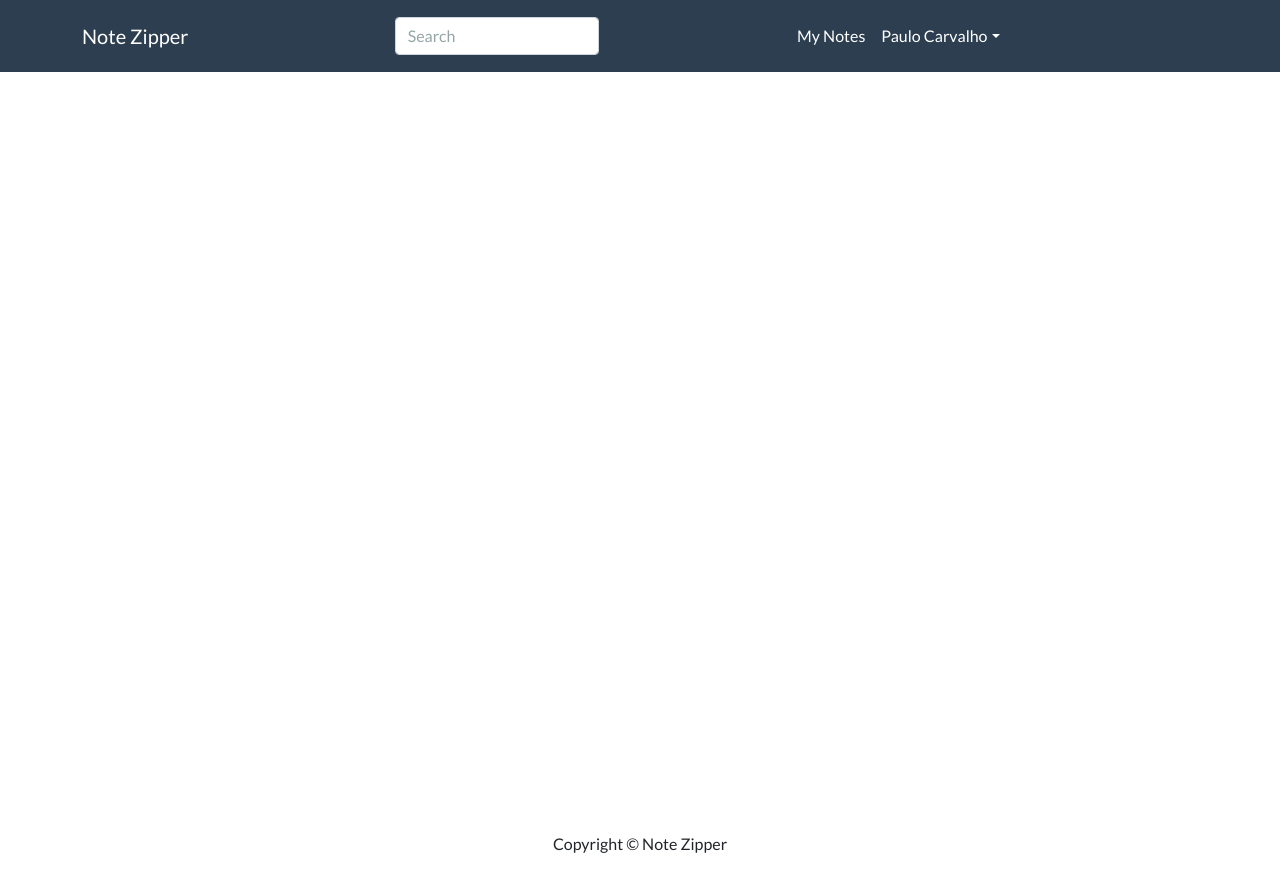
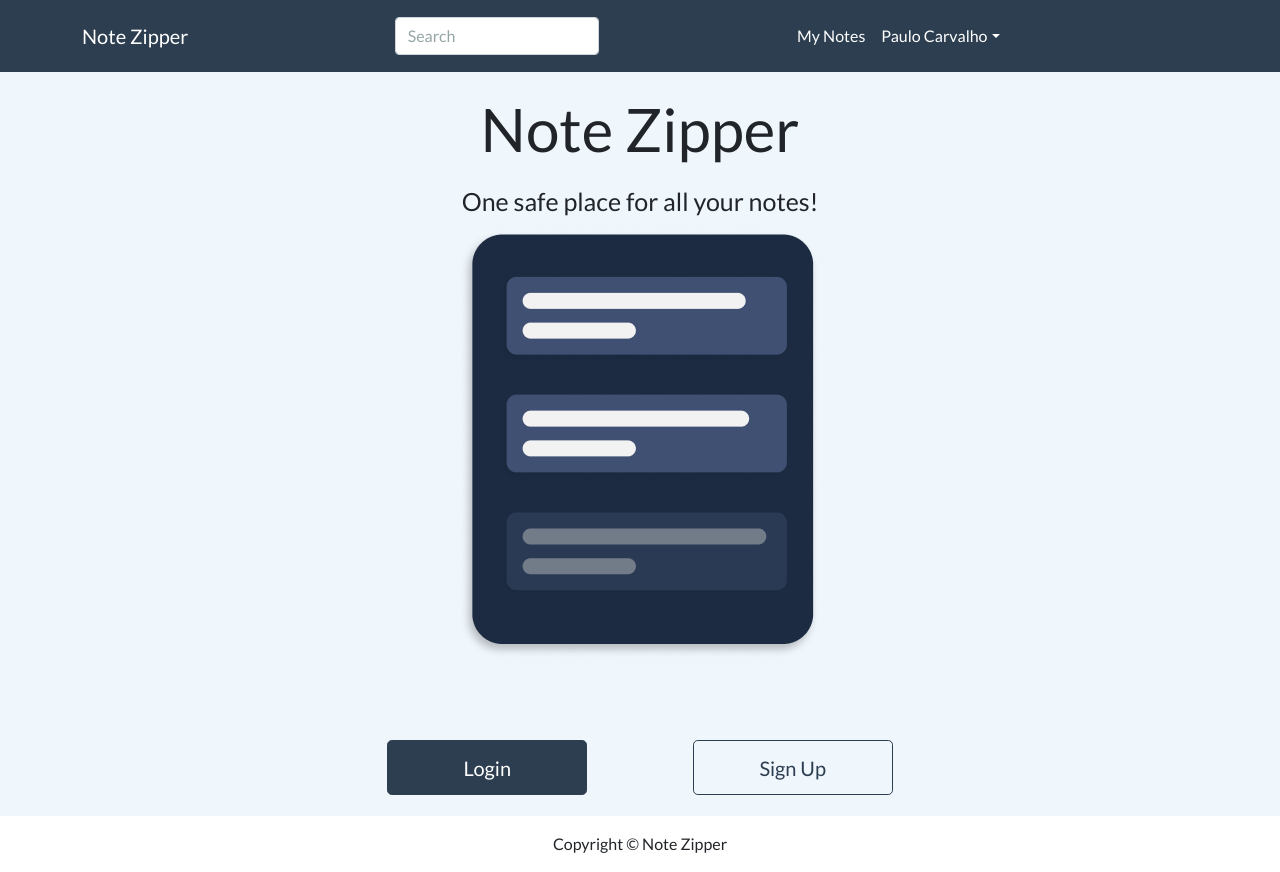
Before and after one commit to paulo-carvalho93/mern-nodezipper, a React (Create React App) app in the folder frontend/: page / in a window 1280 px wide. Built offline with nearby package versions, Linux system fonts and the light colour scheme; the HTML template or start-up script is replaced by a standard one.

Commit message:
feat(landing): creating landing page component

```diff
--- a/frontend/src/App.js
+++ b/frontend/src/App.js
@@ -1,12 +1,15 @@
 import './App.css';
 import Footer from './components/Footer/Footer';
 import Header from './components/Header/Header';
+import LandingPage from './pages/LandingPage/LandingPage';
 
 function App() {
   return (
     <>
       <Header />
-      <main style={{ minHeight: "93vh" }} />
+      <main>
+        <LandingPage />
+      </main>
       <Footer />
     </>
   );
--- /dev/null
+++ b/frontend/src/pages/LandingPage/LandingPage.css
@@ -0,0 +1,63 @@
+.main {
+  min-height: 93vh;
+  display: flex;
+  align-items: center;
+  background-color: #EFF6FC;
+  position: relative;
+  background-image: url("../../assets/todo.png");
+  background-repeat: no-repeat;
+  background-position: center;
+}
+
+.todo-img {
+  position: absolute;
+  width: 340.85px;
+  height: 409.48px;
+  left: 911.31px;
+  top: 277.52px;
+  z-index: 0;
+}
+
+.intro-text {
+  width: 100%;
+  text-align: center;
+}
+
+.title {
+  font-size: 60px;
+}
+
+.subtitle {
+  font-size: 25px;
+  padding-top: 10px;
+}
+
+.buttonContainer {
+  margin-top: 520px;
+  display: flex;
+  justify-content: space-evenly;
+}
+
+.landingButton {
+  width: 200px;
+  height: 55px;
+}
+
+@media only screen and (min-width: 1200px) {
+  .buttonContainer {
+    padding: 0 200px;
+  }
+  .title {
+    padding: 0 100px;
+  }
+}
+
+@media only screen and (max-width: 768px) {
+  .title {
+    font-size: 40px;
+  }
+  .landingButton {
+    width: 150px;
+    height: 50px;
+  }
+}
--- /dev/null
+++ b/frontend/src/pages/LandingPage/LandingPage.js
@@ -0,0 +1,33 @@
+import React from 'react'
+import { Button, Container, Row } from 'react-bootstrap'
+
+import "./LandingPage.css";
+
+const LandingPage = () => {
+  return (
+    <div className="main">
+      <Container>
+        <Row>
+          <div className="intro-text">
+            <h1 className="title">Note Zipper</h1>
+            <p className="subtitle">One safe place for all your notes!</p>
+            <div className="buttonContainer">
+              <a href="/login">
+                <Button size="lg" className="landingButton">
+                  Login
+                </Button>
+              </a>
+              <a href="/register">
+                <Button size="lg" className="landingButton" variant="outline-primary">
+                  Sign Up
+                </Button>
+              </a>
+            </div>
+         </div>
+        </Row>
+      </Container>
+    </div>
+  )
+}
+
+export default LandingPage
```
Also changed, not shown: frontend/src/assets/todo.png (added).
